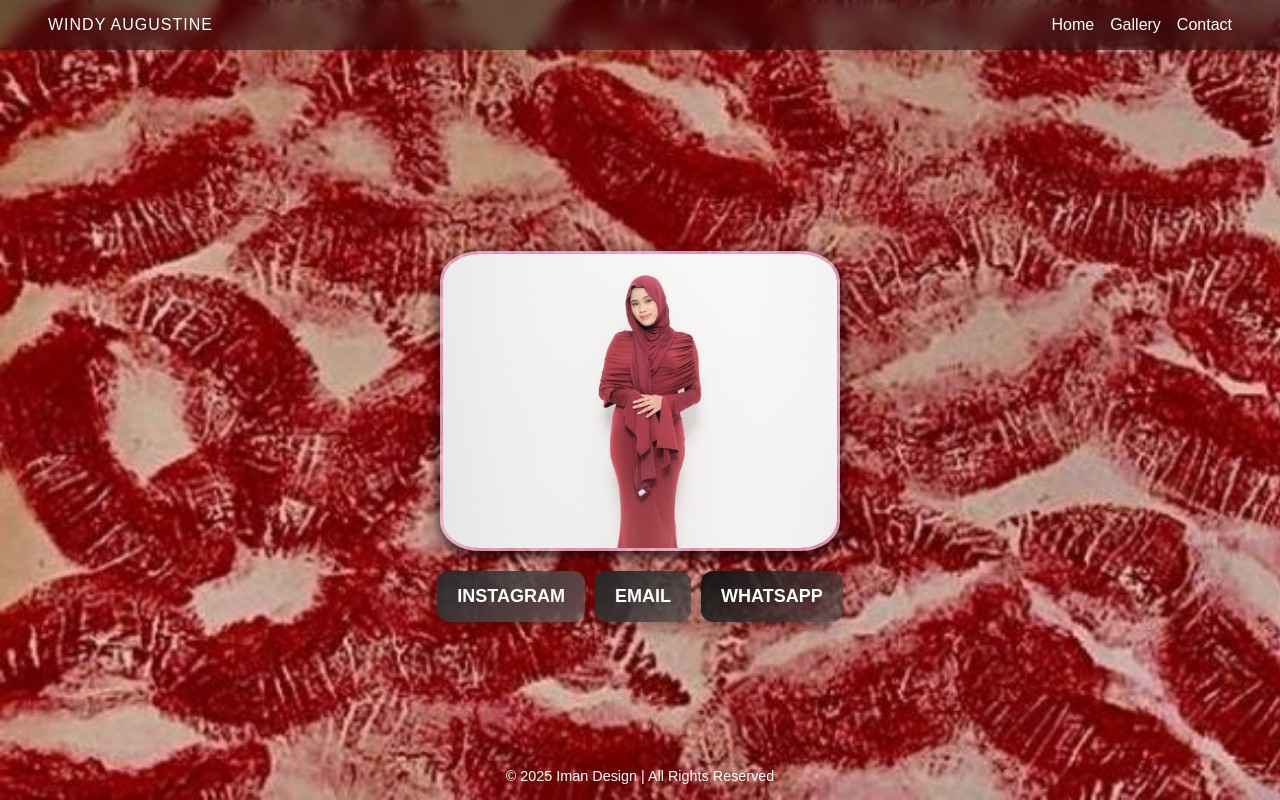
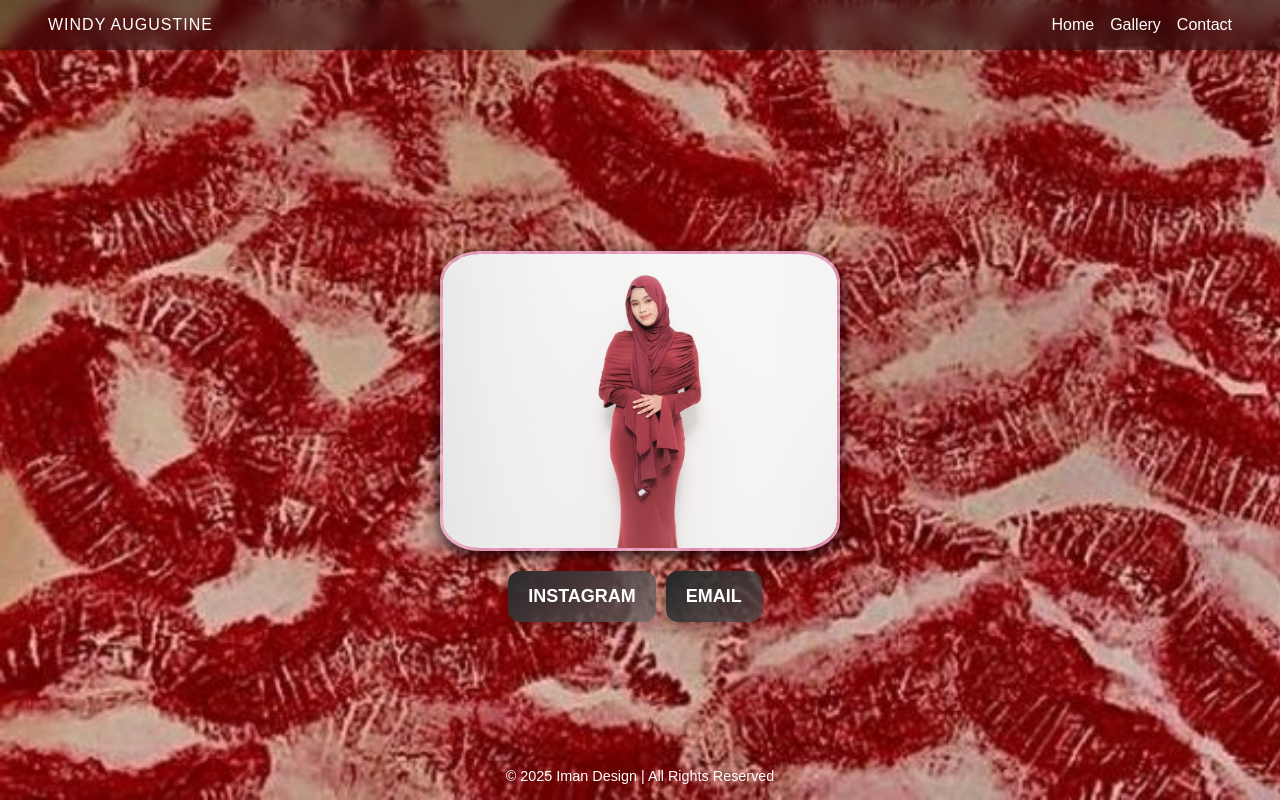
Before and after one commit to imaduddintrick/windy-augustine, a plain HTML site: page contact.html in a window 1280 px wide. Drawn offline with Linux system fonts and the light colour scheme.

Commit message:
Update contact.html

```diff
--- a/contact.html
+++ b/contact.html
@@ -190,7 +190,7 @@
    <div class="button-container">
     <button class="btn"><a href="https://www.instagram.com/windy_augstne?igsh=M2g2bDJrZWoxaTlq&utm_source=qr" class="a-link">INSTAGRAM</a></button>
     <button class="btn"><a href="link email.html" class="a-link">EMAIL</a></button>
-    <button class="btn"><a href="https://wa.me/6285703326302" class="a-link">WHATSAPP</a></button>
+
   </div>
 </div>
 
@@ -200,4 +200,5 @@
   </footer>
 
 </body>
+
 </html>
```
